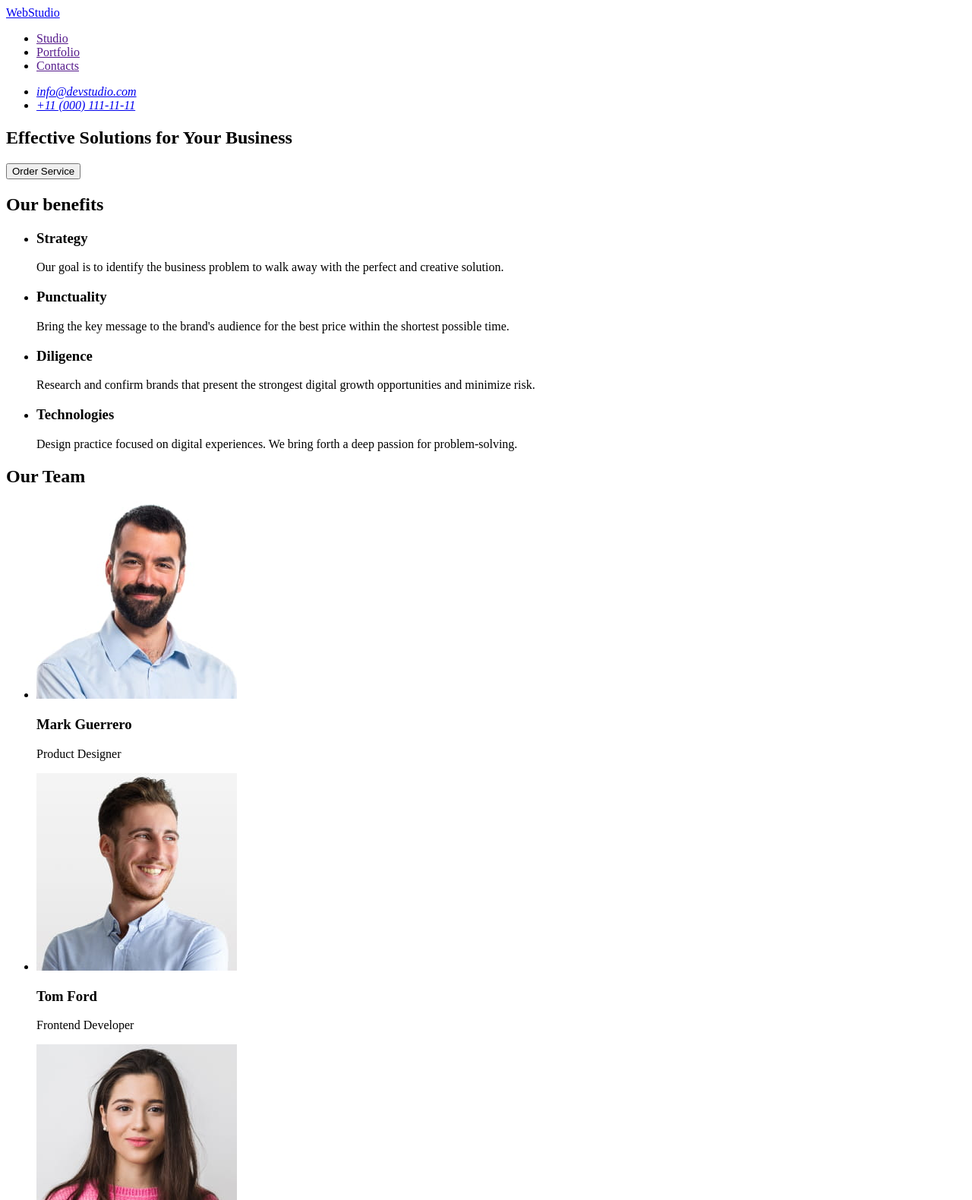
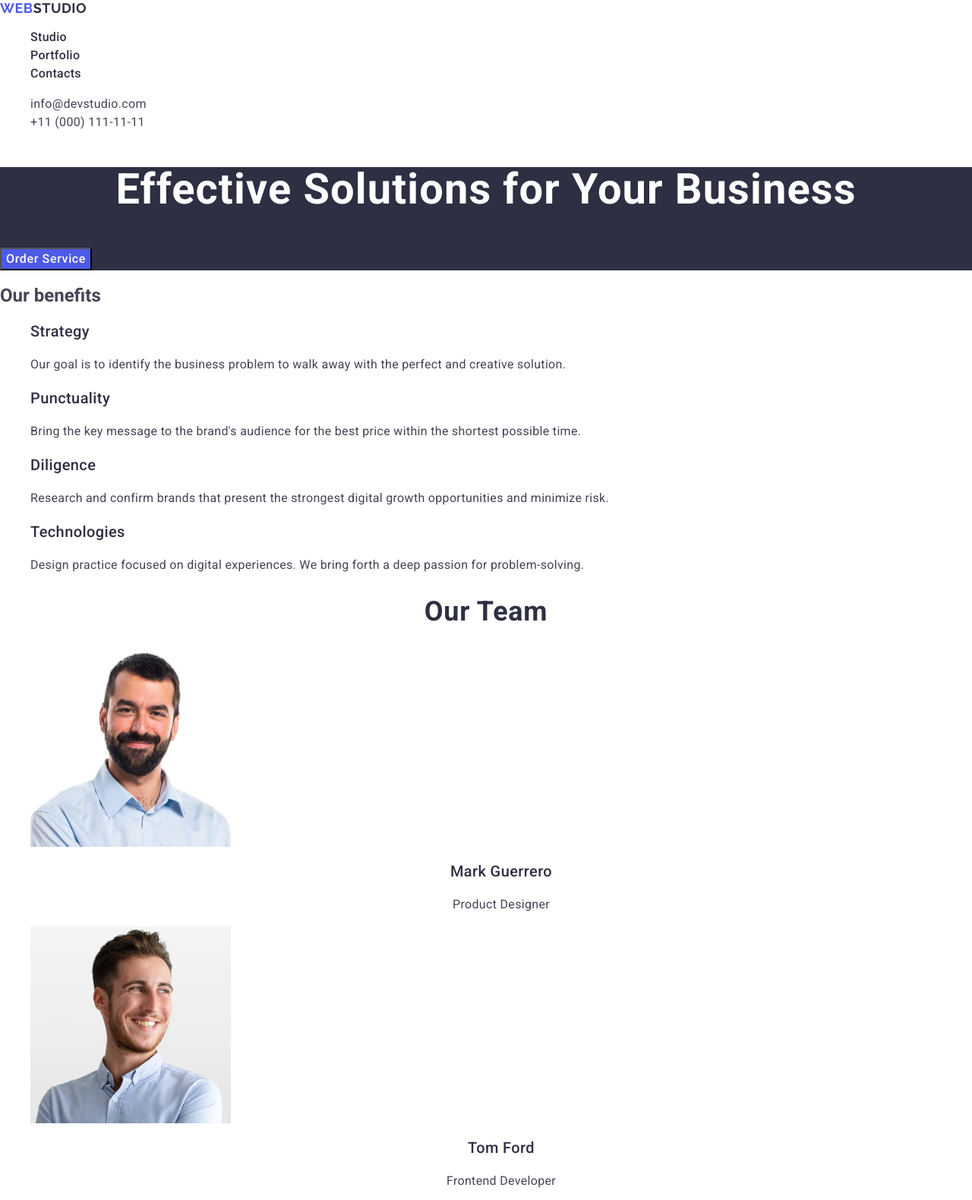
Before and after one commit to valeriia-diakova/goit-markup-hw-02, a plain HTML site: page index.html in a window 1280 px wide. Shown: the top 1580 px of the page at 76% size. Drawn offline with nearby package versions, Linux system fonts and the light colour scheme.

Commit message:
add css file

```diff
--- /dev/null
+++ b/css/styles.css
@@ -0,0 +1,167 @@
+body {
+  font-family: "Roboto", sans-serif;
+  color: #434455;
+  background-color: #ffffff;
+}
+
+ul,
+ol {
+  list-style: none;
+}
+
+a {
+  text-decoration: none;
+}
+
+button {
+  cursor: pointer;
+}
+
+img {
+  display: block;
+}
+
+.logo {
+  font-family: "Raleway", sans-serif;
+  font-weight: 700;
+  font-size: 18px;
+  line-height: 1.17;
+  letter-spacing: 0.03em;
+  text-transform: uppercase;
+  color: #4d5ae5;
+}
+
+.logo-part {
+  color: #2e2f42;
+}
+
+.menu-link {
+  font-weight: 500;
+  font-size: 16px;
+  line-height: 1.5;
+  letter-spacing: 0.02em;
+  color: #2e2f42;
+}
+
+.menu-link:hover,
+.menu-link:focus {
+  color: #404bbf;
+}
+
+.page-address {
+  font-style: normal;
+}
+
+.contact-link {
+  font-size: 16px;
+  line-height: 1.5;
+  letter-spacing: 0.02em;
+  color: #434455;
+}
+
+.contact-link:hover,
+.contact-link:focus {
+  color: #404bbf;
+}
+
+.section-title {
+  background: #2e2f42;
+}
+
+.title {
+  font-weight: 700;
+  font-size: 56px;
+  line-height: 1.07;
+  letter-spacing: 0.02em;
+  text-align: center;
+  color: #fff;
+}
+
+.order-btn {
+  font-weight: 500;
+  font-size: 16px;
+  line-height: 1.5;
+  letter-spacing: 0.04em;
+  color: #fff;
+  background: #4d5ae5;
+}
+
+.order-btn:hover,
+.order-btn:focus {
+  background: #404bbf;
+}
+
+.section-benefits-title {
+  font-weight: 500;
+  font-size: 20px;
+  line-height: 1.2;
+  letter-spacing: 0.02em;
+  color: #2e2f42;
+}
+
+.section-benefits-descr {
+  font-size: 16px;
+  line-height: 1.5;
+  letter-spacing: 0.02em;
+}
+
+.section-team-title {
+  font-weight: 700;
+  font-size: 36px;
+  line-height: 1.11;
+  letter-spacing: 0.02em;
+  text-transform: capitalize;
+  text-align: center;
+  color: #2e2f42;
+}
+
+.section-team-name {
+  font-weight: 500;
+  font-size: 20px;
+  line-height: 1.2;
+  letter-spacing: 0.02em;
+  text-align: center;
+  color: #2e2f42;
+}
+
+.section-team-profession {
+  font-size: 16px;
+  line-height: 1.5;
+  letter-spacing: 0.02em;
+  text-align: center;
+}
+
+.section-portfolio-title {
+  font-weight: 700;
+  font-size: 36px;
+  line-height: 1.11;
+  letter-spacing: 0.02em;
+  text-transform: capitalize;
+  text-align: center;
+  color: #2e2f42;
+}
+
+.section-portfolio-service {
+  font-weight: 500;
+  font-size: 20px;
+  line-height: 1.2;
+  letter-spacing: 0.02em;
+  color: #2e2f42;
+}
+
+.section-portfolio-descr {
+  font-size: 16px;
+  line-height: 1.5;
+  letter-spacing: 0.02em;
+}
+
+.page-footer {
+  background: #2e2f42;
+}
+
+.page-footer-descr {
+  font-size: 16px;
+  line-height: 1.5;
+  letter-spacing: 0.02em;
+  color: #f4f4fd;
+}
--- a/index.html
+++ b/index.html
@@ -4,74 +4,94 @@
     <meta charset="UTF-8" />
     <meta name="viewport" content="width=device-width, initial-scale=1.0" />
     <title>WebStudio</title>
+    <!-- Google Fonts links -->
+    <link rel="preconnect" href="https://fonts.googleapis.com" />
+    <link rel="preconnect" href="https://fonts.gstatic.com" crossorigin />
+    <link
+      href="https://fonts.googleapis.com/css2?family=Raleway:wght@700&family=Roboto:wght@400;500;700&display=swap"
+      rel="stylesheet"
+    />
+    <!-- Modern Normalize link -->
+    <link
+      rel="stylesheet"
+      href="https://cdnjs.cloudflare.com/ajax/libs/modern-normalize/2.0.0/modern-normalize.min.css"
+    />
+    <!-- Own styles link -->
+    <link rel="stylesheet" href="./css/styles.css" />
   </head>
   <body>
-    <header>
-      <nav>
-        <a href="./index.html">WebStudio</a>
-        <ul>
-          <li>
-            <a href="">Studio</a>
+    <header class="page-header">
+      <nav class="page-nav">
+        <a class="logo" href="./index.html"
+          >Web<span class="logo-part">Studio</span>
+        </a>
+        <ul class="menu">
+          <li class="menu-item">
+            <a class="menu-link" href="">Studio</a>
           </li>
-          <li>
-            <a href="">Portfolio</a>
+          <li class="menu-item">
+            <a class="menu-link" href="">Portfolio</a>
           </li>
-          <li>
-            <a href="">Contacts</a>
+          <li class="menu-item">
+            <a class="menu-link" href="">Contacts</a>
           </li>
         </ul>
       </nav>
-      <address>
-        <ul>
-          <li>
-            <a href="mailto:info@devstudio.com">info@devstudio.com</a>
+      <address class="page-address">
+        <ul class="contact">
+          <li class="contact-item">
+            <a class="contact-link" href="mailto:info@devstudio.com"
+              >info@devstudio.com</a
+            >
           </li>
-          <li>
-            <a href="tel:+110001111111">+11 (000) 111-11-11</a>
+          <li class="contact-item">
+            <a class="contact-link" href="tel:+110001111111"
+              >+11 (000) 111-11-11</a
+            >
           </li>
         </ul>
       </address>
     </header>
     <main>
-      <section>
-        <h1>Effective Solutions for Your Business</h1>
-        <button type="button">Order Service</button>
+      <section class="section-title">
+        <h1 class="title">Effective Solutions for Your Business</h1>
+        <button class="order-btn" type="button">Order Service</button>
       </section>
-      <section>
+      <section class="section-benefits">
         <h2>Our benefits</h2>
         <ul>
           <li>
-            <h3>Strategy</h3>
-            <p>
+            <h3 class="section-benefits-title">Strategy</h3>
+            <p class="section-benefits-descr">
               Our goal is to identify the business problem to walk away with the
               perfect and creative solution.
             </p>
           </li>
           <li>
-            <h3>Punctuality</h3>
-            <p>
+            <h3 class="section-benefits-title">Punctuality</h3>
+            <p class="section-benefits-descr">
               Bring the key message to the brand's audience for the best price
               within the shortest possible time.
             </p>
           </li>
           <li>
-            <h3>Diligence</h3>
-            <p>
+            <h3 class="section-benefits-title">Diligence</h3>
+            <p class="section-benefits-descr">
               Research and confirm brands that present the strongest digital
               growth opportunities and minimize risk.
             </p>
           </li>
           <li>
-            <h3>Technologies</h3>
-            <p>
+            <h3 class="section-benefits-title">Technologies</h3>
+            <p class="section-benefits-descr">
               Design practice focused on digital experiences. We bring forth a
               deep passion for problem-solving.
             </p>
           </li>
         </ul>
       </section>
-      <section>
-        <h2>Our Team</h2>
+      <section class="section-team">
+        <h2 class="section-team-title">Our Team</h2>
         <ul>
           <li>
             <img
@@ -80,8 +100,8 @@
               width="264"
               height="260"
             />
-            <h3>Mark Guerrero</h3>
-            <p>Product Designer</p>
+            <h3 class="section-team-name">Mark Guerrero</h3>
+            <p class="section-team-profession">Product Designer</p>
           </li>
           <li>
             <img
@@ -90,8 +110,8 @@
               width="264"
               height="260"
             />
-            <h3>Tom Ford</h3>
-            <p>Frontend Developer</p>
+            <h3 class="section-team-name">Tom Ford</h3>
+            <p class="section-team-profession">Frontend Developer</p>
           </li>
           <li>
             <img
@@ -100,8 +120,8 @@
               width="264"
               height="260"
             />
-            <h3>Camila Garcia</h3>
-            <p>Marketing</p>
+            <h3 class="section-team-name">Camila Garcia</h3>
+            <p class="section-team-profession">Marketing</p>
           </li>
           <li>
             <img
@@ -110,13 +130,13 @@
               width="264"
               height="260"
             />
-            <h3>Daniel Wilson</h3>
-            <p>UI Designer</p>
+            <h3 class="section-team-name">Daniel Wilson</h3>
+            <p class="section-team-profession">UI Designer</p>
           </li>
         </ul>
       </section>
-      <section>
-        <h2>Our Portfolio</h2>
+      <section class="section-portfolio">
+        <h2 class="section-portfolio-title">Our Portfolio</h2>
         <ul>
           <li>
             <img
@@ -125,8 +145,8 @@
               width="360"
               height="300"
             />
-            <h3>Banking App</h3>
-            <p>App</p>
+            <h3 class="section-portfolio-service">Banking App</h3>
+            <p class="section-portfolio-descr">App</p>
           </li>
           <li>
             <img
@@ -135,8 +155,8 @@
               width="360"
               height="300"
             />
-            <h3>Cashless Payment</h3>
-            <p>Marketing</p>
+            <h3 class="section-portfolio-service">Cashless Payment</h3>
+            <p class="section-portfolio-descr">Marketing</p>
           </li>
           <li>
             <img
@@ -145,8 +165,8 @@
               width="360"
               height="300"
             />
-            <h3>Meditation App</h3>
-            <p>App</p>
+            <h3 class="section-portfolio-service">Meditation App</h3>
+            <p class="section-portfolio-descr">App</p>
           </li>
           <li>
             <img
@@ -155,8 +175,8 @@
               width="360"
               height="300"
             />
-            <h3>Taxi Service</h3>
-            <p>Marketing</p>
+            <h3 class="section-portfolio-service">Taxi Service</h3>
+            <p class="section-portfolio-descr">Marketing</p>
           </li>
           <li>
             <img
@@ -165,8 +185,8 @@
               width="360"
               height="300"
             />
-            <h3>Screen Illustrations</h3>
-            <p>Design</p>
+            <h3 class="section-portfolio-service">Screen Illustrations</h3>
+            <p class="section-portfolio-descr">Design</p>
           </li>
           <li>
             <img
@@ -175,15 +195,17 @@
               width="360"
               height="300"
             />
-            <h3>Online Courses</h3>
-            <p>Marketing</p>
+            <h3 class="section-portfolio-service">Online Courses</h3>
+            <p class="section-portfolio-descr">Marketing</p>
           </li>
         </ul>
       </section>
     </main>
-    <footer>
-      <a href="./index.html">WebStudio</a>
-      <p>
+    <footer class="page-footer">
+      <a class="logo" href="./index.html"
+        >Web<span class="logo-part">Studio</span>
+      </a>
+      <p class="page-footer-descr">
         Increase the flow of customers and sales for your business with digital
         marketing & growth solutions.
       </p>
```
Also changed, not shown: 3 other files.
